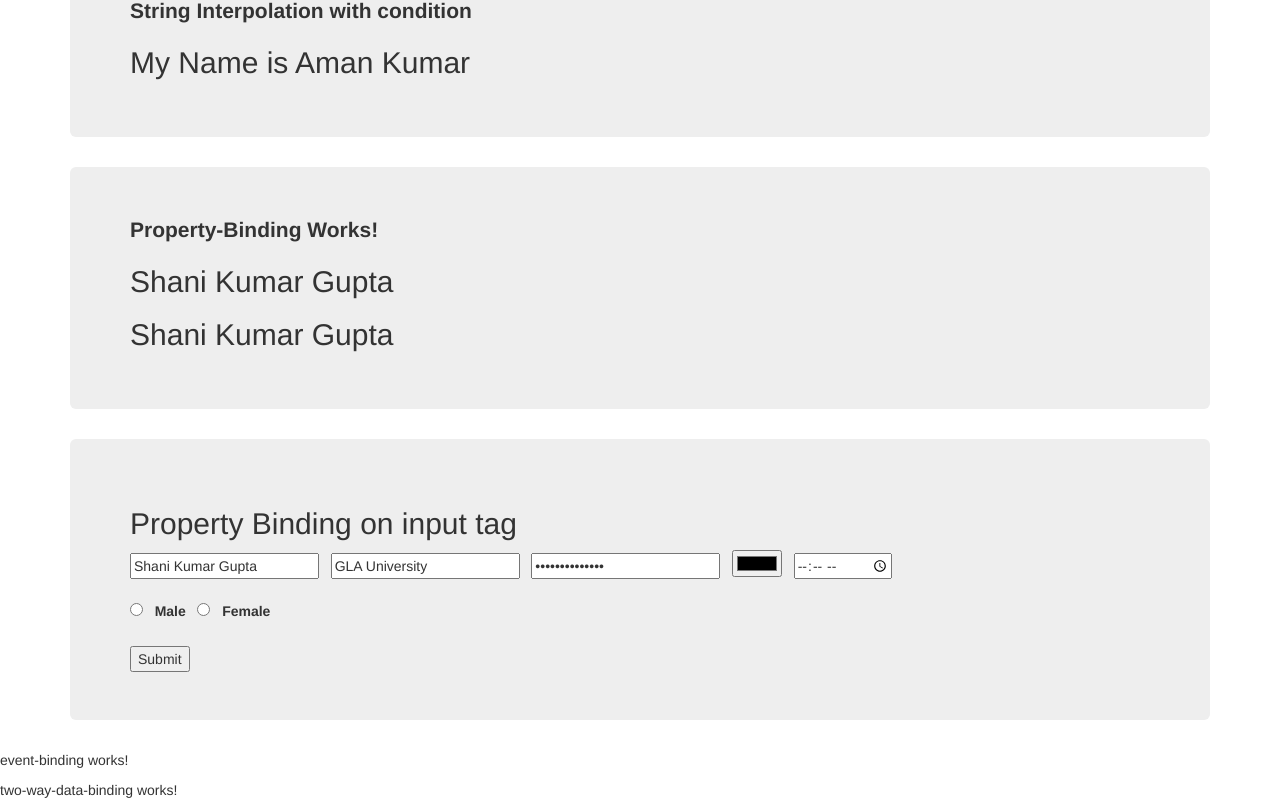
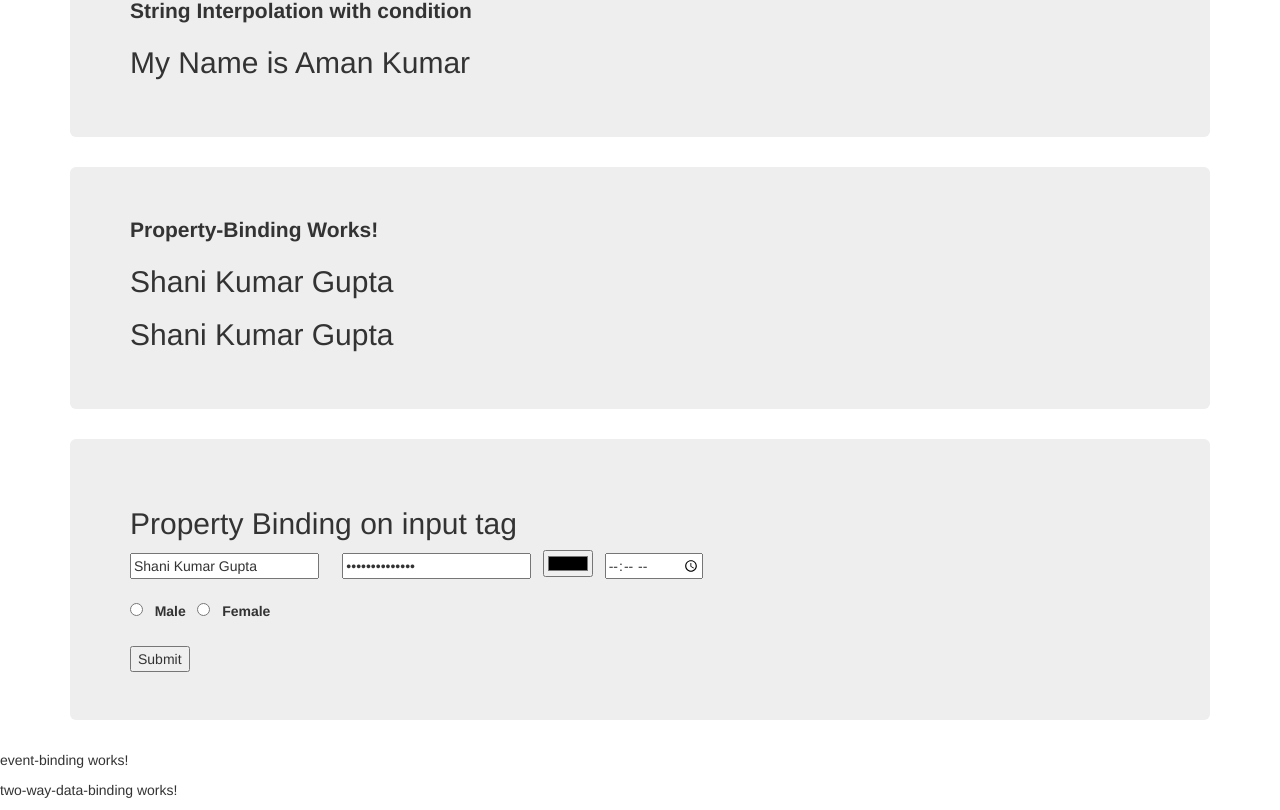
Before and after one commit to ShaniKumarGupta/Angular, an Angular app in the folder DataBinding/: page / in a window 1280 px wide. Shown: the part 2147-2957 px from the top of the page. Built offline with nearby package versions, Linux system fonts and the light colour scheme.

Commit message:
String interpolation not work with disabled and hidden attribute of an input tag

```diff
--- a/DataBinding/src/app/property-binding/property-binding.component.html
+++ b/DataBinding/src/app/property-binding/property-binding.component.html
@@ -6,8 +6,8 @@
     </div>
     <div class="jumbotron">
         <h2>Property Binding on input tag</h2>
-        <input type="text" id="" [value]="Name">&nbsp;&nbsp;
-        <input type="text" id="" bind-value="College">&nbsp;&nbsp;
+        <input type="text" [disabled]="false" id="" [value]="Name">&nbsp;&nbsp;
+        <input type="text" [hidden]="true" id="" bind-value="College">&nbsp;&nbsp;
         <input [type]="type1" value="Enter Password">&nbsp;&nbsp;
         <input [type]="color1">&nbsp;&nbsp;
         <input [type]="time1"><br><br>
```
